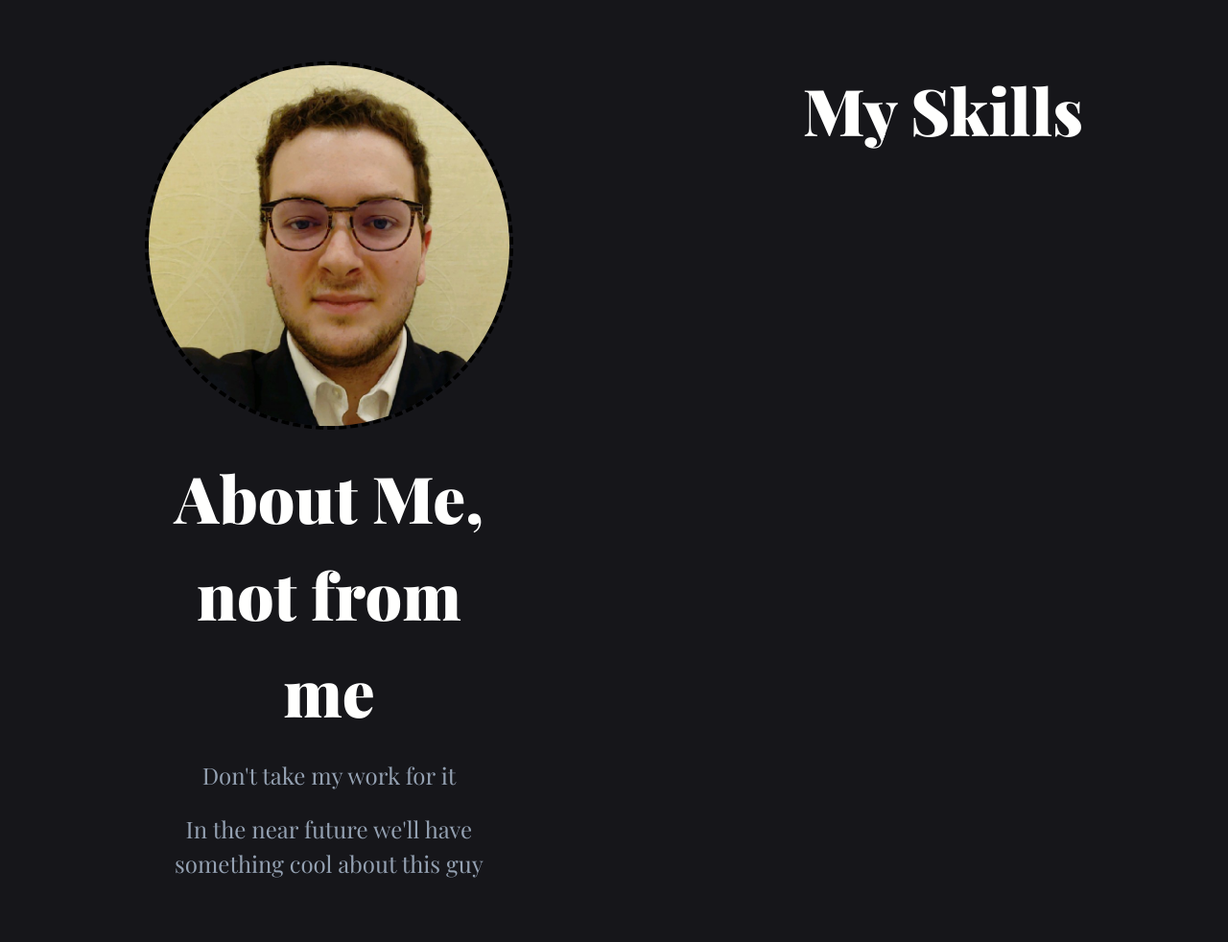
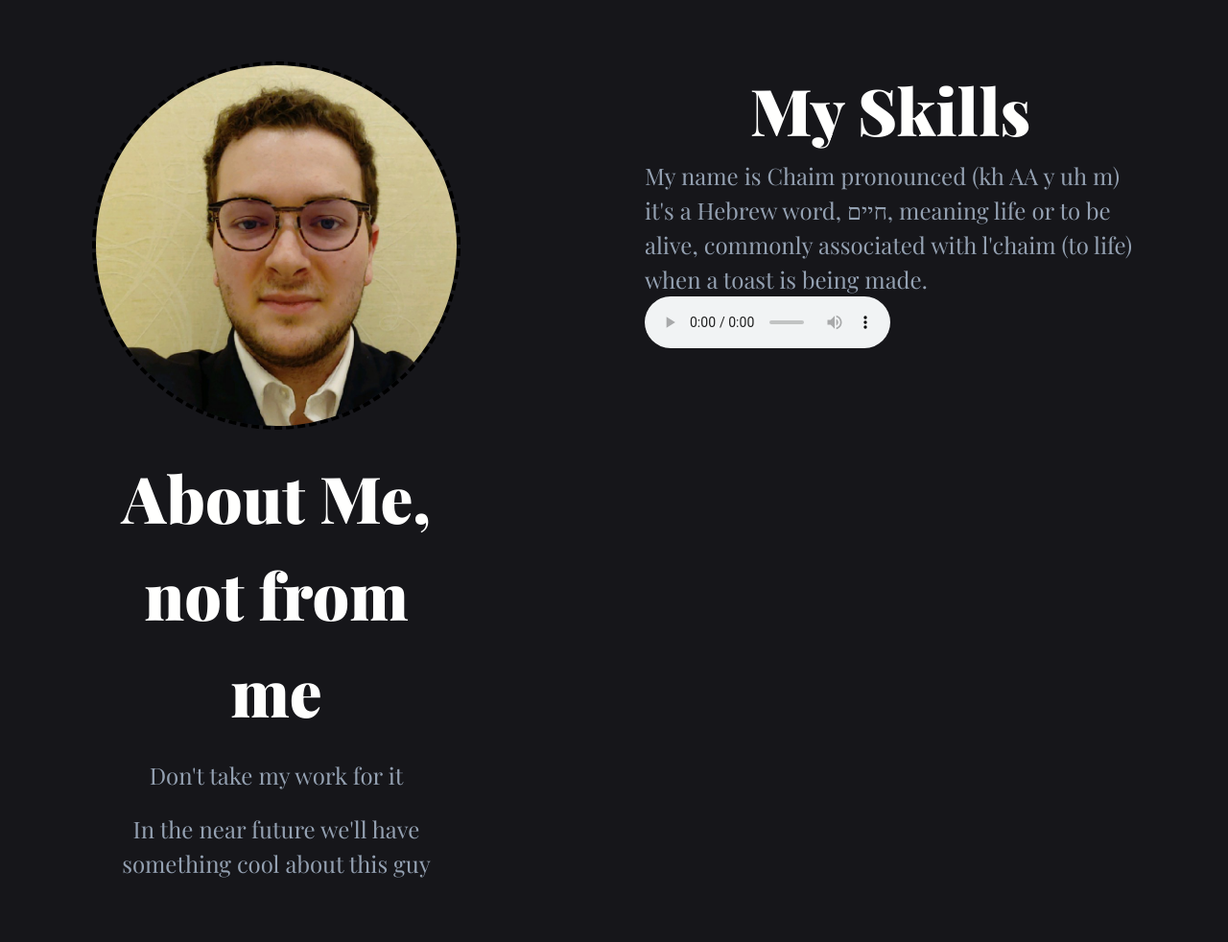
Before and after one commit to noxan-dev/personal-protfolioV2, a Flask app: page /about in a window 1280 px wide. Shown: the part 73-1055 px from the top of the page at 96% size. Run offline with Flask 2, Linux system fonts and the light colour scheme; some libraries are stand-ins or nearby versions.

Commit message:
working on about

```diff
--- a/templates/about.html
+++ b/templates/about.html
@@ -11,14 +11,21 @@
             <div class="grid gap-5 auto-rows-auto grid-flow-row lg:max-w-sm text-center place-items-center">
                 <div class="w-50 h-50 lg:w-96 lg:h-fit">
                     <img src="{{ url_for('static', filename='images/headshot.jpg') }}"
-                     class="border-4 border-dashed lg:hover:border-solid border-black rounded-full" alt="headshot">
+                         class="border-4 border-dashed lg:hover:border-solid border-black rounded-full" alt="headshot">
                 </div>
                 <h1 class="text-center">About Me, not from me</h1>
+
                 <p>Don't take my work for it</p>
                 <p class="text-center"> In the near future we'll have something cool about this guy</p>
             </div>
-            <div>
+            <div class="max-w-lg">
                 <h1 class="text-center">My Skills</h1>
+                <p>My name is Chaim pronounced (kh AA y uh m) it's a Hebrew word, חיים, meaning life or to be alive,
+                    commonly associated with l'chaim (to life) when a toast is being made. </p>
+                <div class="audio w-1/2">
+                    <audio controls class="w-full" src="{{ url_for('static', filename='files/name.mp3') }}"></audio>
+                </div>
+
             </div>
         </div>
     </section>
```
Also changed, not shown: static/css/styles.css (line endings or trailing spaces), 1 other file.
